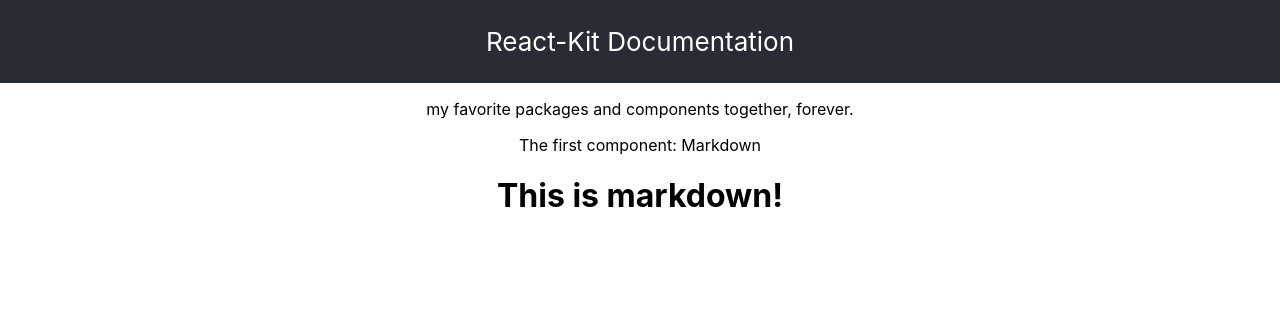
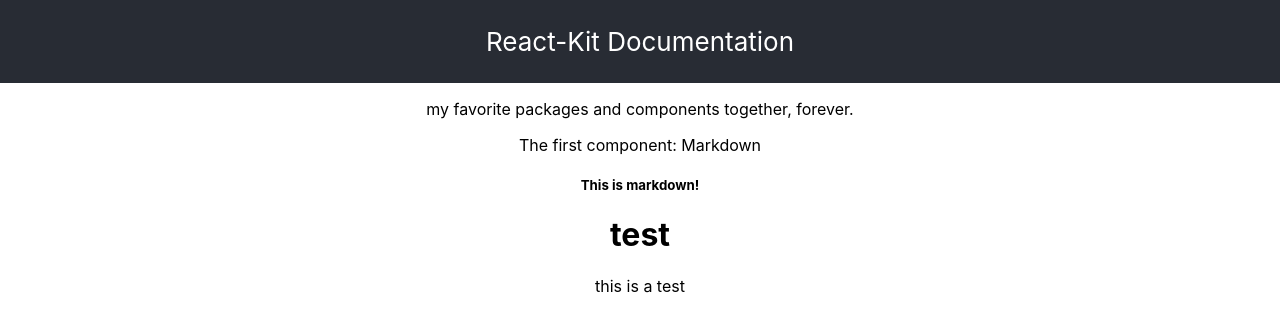
Before and after one commit to floydnoel/react-kit, a React (Create React App) app: page / in a window 1280 px wide. Shown: the top 330 px of the page. Built offline with nearby package versions, Linux system fonts and the light colour scheme.

Commit message:
better markdown component

```diff
--- a/src/App.js
+++ b/src/App.js
@@ -2,6 +2,7 @@ import React from 'react';
 // import logo from './logo.svg';
 import './App.css';
 import Markdown from './presentation/markdown/markdown';
+import test from './test.md';
 
 function App() {
   return (
@@ -12,7 +13,10 @@ function App() {
       <p>my favorite packages and components together, forever.</p>
       <div>The first component: Markdown</div>
       <div>
-        <Markdown># This is markdown!</Markdown>
+        <Markdown>##### This is markdown!</Markdown>
+      </div>
+      <div>
+        <Markdown markdownUrl={test} />
       </div>
     </div>
   );
--- a/src/presentation/markdown/markdown.js
+++ b/src/presentation/markdown/markdown.js
@@ -1,6 +1,34 @@
-// import React from 'react';
-import Markdown from 'markdown-to-jsx';
+import React, { useState, useEffect } from 'react';
+import PropTypes from 'prop-types';
+import MarkdownToJsx from 'markdown-to-jsx';
 
-// const Markdown = ({ children }) => <div>{children}</div>;
+const Markdown = ({
+  markdown,
+  markdownUrl,
+  loadingMessage = '### processing markdown...',
+  children,
+  ...rest
+}) => {
+  let [md, setMd] = useState(children || markdown || loadingMessage);
+  useEffect(() => {
+    const fetchMd = async (file) => {
+      let response = await fetch(file);
+      let body = await response.text();
+      return body;
+    };
+    if (markdownUrl) {
+      fetchMd(markdownUrl).then((markd) => setMd(markd));
+    }
+  }, [markdownUrl]);
+  return <MarkdownToJsx {...rest}>{md}</MarkdownToJsx>;
+};
+
+Markdown.propTypes = {
+  markdown: PropTypes.string,
+  markdownUrl: PropTypes.string,
+  loadingMessage: PropTypes.string,
+  children: PropTypes.node,
+  rest: PropTypes.any,
+};
 
 export default Markdown;
--- /dev/null
+++ b/src/test.md
@@ -0,0 +1,3 @@
+# test
+
+this is a test
```
Also changed, not shown: 1 other file (tests, documents, lock files or other folders).
